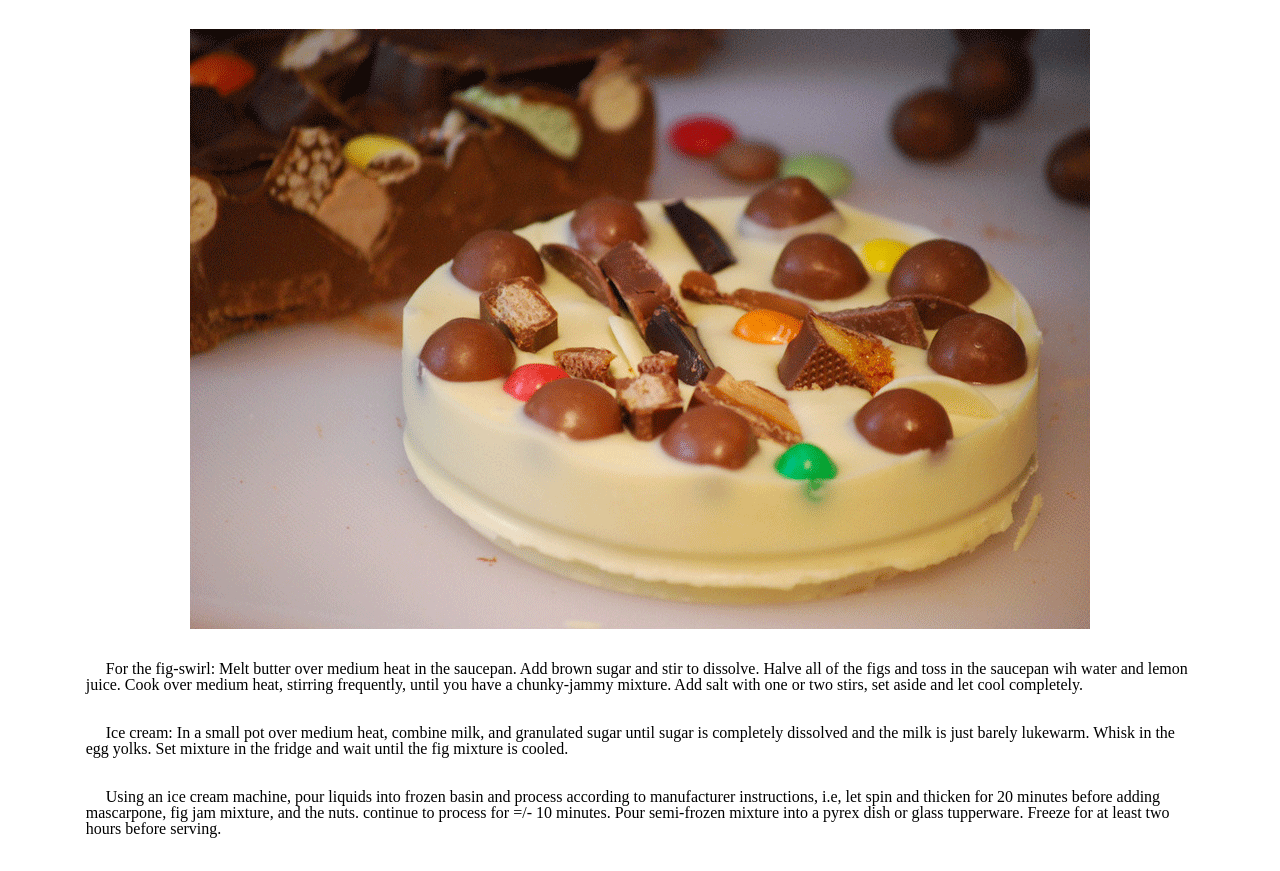
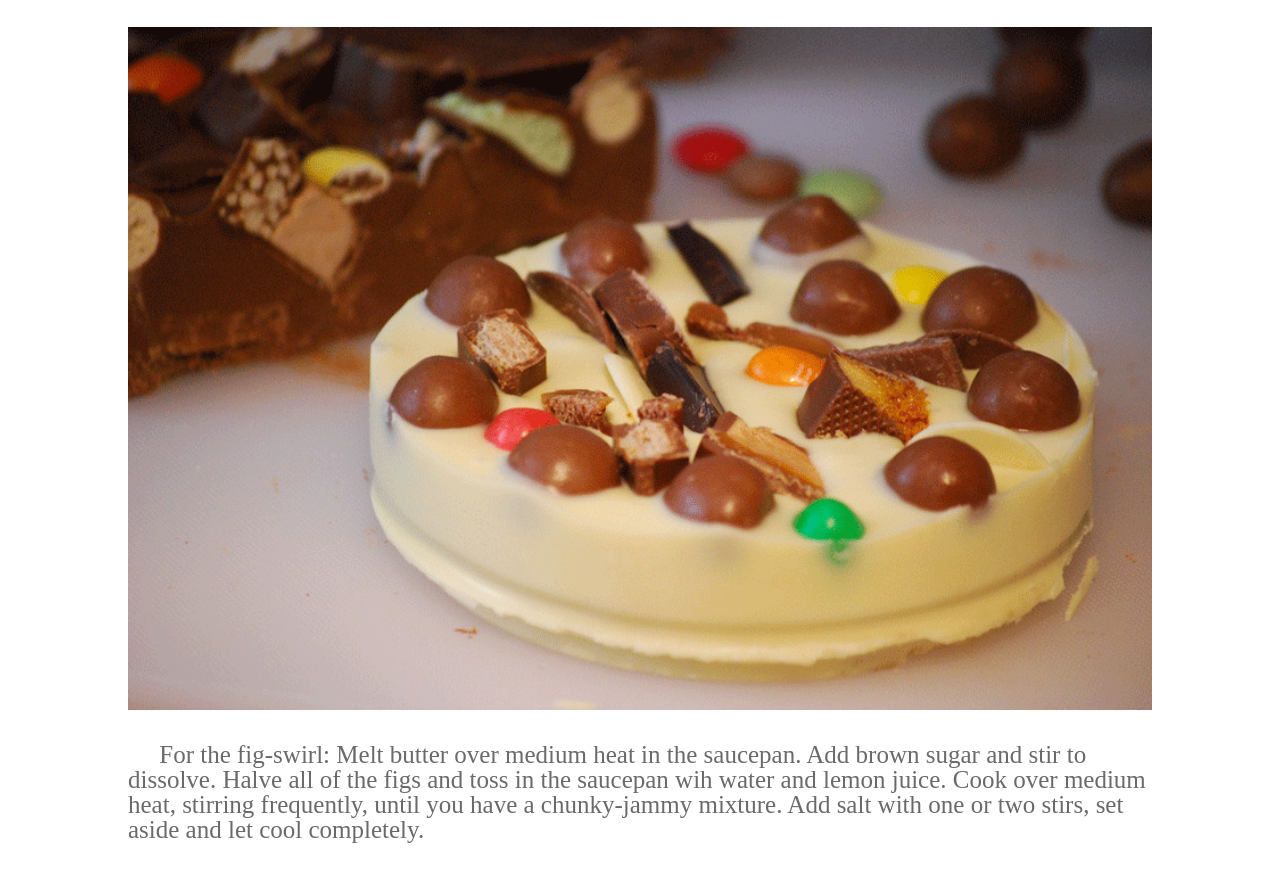
Before and after one commit to Mohammad-Almomani/chocolate-pizza, a plain HTML site: page index.html in a window 1280 px wide. Shown: the part 248-1119 px from the top of the page. Drawn offline with Linux system fonts and the light colour scheme; a web font is replaced by a local one.

Commit message:
finished the html, and added some styling

```diff
--- a/style.css
+++ b/style.css
@@ -52,7 +52,7 @@ table {
 /* my styling */
 
 body {
-    margin: 2% 6.7%;
+    margin: 2% 10%;
 }
 .navBar {
     display: flex;
@@ -123,6 +123,14 @@ font-weight: 700;
     display: flex;
     justify-content: center;
 }
+#pizzaImage img {
+    width: 100%;
+}
+
+#paragraphsDiv p {
+    font-size: 25px;
+    color: rgb(107, 106, 106);
+}
 
 #listContainerDiv {
     display: flex;
@@ -134,6 +142,7 @@ font-weight: 700;
     background-image: url(./assets/list-bg.png);
     background-repeat: no-repeat;
     background-position: center;
+    padding: 3% 0%;
 
 }
 
```
